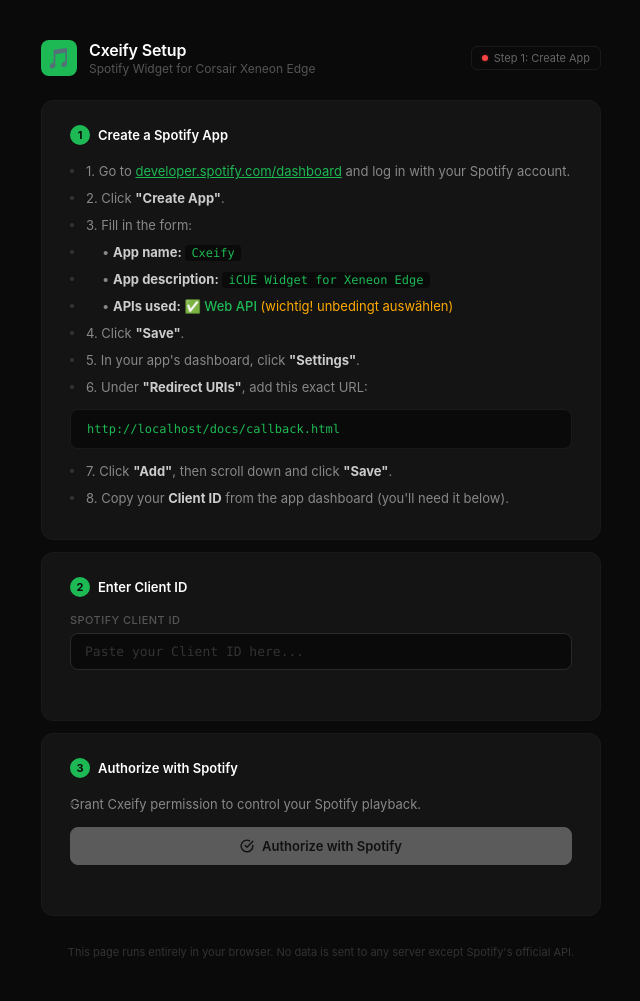
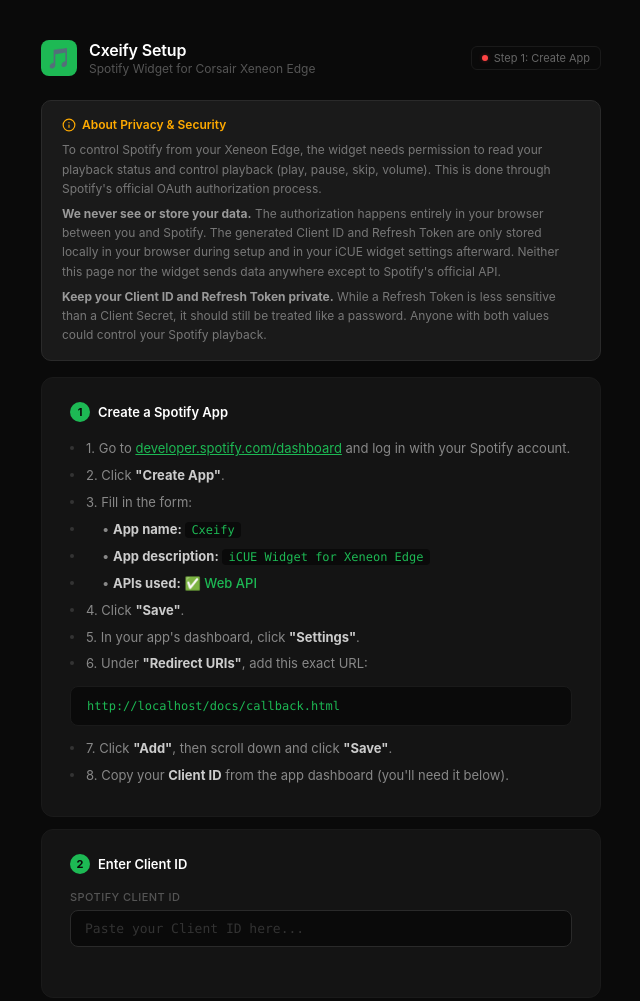
Before and after one commit to AlexSch95/cxeify-widget, a website: page docs/index.html in a window 1280 px wide. Shown: the top 1001 px of the page, without its empty margins (319-959 px from the left). Drawn offline with Linux system fonts and the light colour scheme.

Commit message:
Add privacy disclaimer, fix token row alignment

```diff
--- a/docs/index.html
+++ b/docs/index.html
@@ -333,7 +333,7 @@
       text-transform: uppercase;
       letter-spacing: 0.04em;
       flex-shrink: 0;
-      min-width: 80px;
+      min-width: 105px;
     }
 
     .token-value {
@@ -378,6 +378,40 @@
       color: #888888;
     }
 
+    /* ── Disclaimer ─────────────────────────────────────────────── */
+    .disclaimer {
+      background: #1a1a1a;
+      border: 1px solid #2a2a2a;
+      border-radius: 10px;
+      padding: 16px 20px;
+      margin-bottom: 16px;
+    }
+
+    .disclaimer-title {
+      font-size: 12px;
+      font-weight: 600;
+      color: #ffaa00;
+      margin-bottom: 8px;
+      display: flex;
+      align-items: center;
+      gap: 6px;
+    }
+
+    .disclaimer p {
+      font-size: 12px;
+      color: #777777;
+      line-height: 1.6;
+      margin-bottom: 6px;
+    }
+
+    .disclaimer p:last-child {
+      margin-bottom: 0;
+    }
+
+    .disclaimer strong {
+      color: #999999;
+    }
+
     /* ── Hidden ──────────────────────────────────────────────────── */
     .hidden { display: none; }
   </style>
@@ -395,6 +429,27 @@
         <span class="badge-dot no" id="badgeDot"></span>
         <span id="badgeText">Not started</span>
       </div>
+    </div>
+
+    <!-- Disclaimer -->
+    <div class="disclaimer">
+      <div class="disclaimer-title">
+        <svg width="14" height="14" viewBox="0 0 24 24" fill="none" stroke="currentColor" stroke-width="2" stroke-linecap="round" stroke-linejoin="round">
+          <circle cx="12" cy="12" r="10"/>
+          <line x1="12" y1="12" x2="12" y2="16"/>
+          <line x1="12" y1="8" x2="12.01" y2="8"/>
+        </svg>
+        About Privacy & Security
+      </div>
+      <p>
+        To control Spotify from your Xeneon Edge, the widget needs permission to read your playback status and control playback (play, pause, skip, volume). This is done through Spotify's official OAuth authorization process.
+      </p>
+      <p>
+        <strong>We never see or store your data.</strong> The authorization happens entirely in your browser between you and Spotify. The generated Client ID and Refresh Token are only stored locally in your browser during setup and in your iCUE widget settings afterward. Neither this page nor the widget sends data anywhere except to Spotify's official API.
+      </p>
+      <p>
+        <strong>Keep your Client ID and Refresh Token private.</strong> While a Refresh Token is less sensitive than a Client Secret, it should still be treated like a password. Anyone with both values could control your Spotify playback.
+      </p>
     </div>
 
     <!-- Step 1: Create Spotify App -->
@@ -420,7 +475,7 @@
         • <strong>App description:</strong> <code>iCUE Widget for Xeneon Edge</code>
       </p>
       <p class="instruction" style="padding-left:32px;">
-        • <strong>APIs used:</strong> ✅ <span class="highlight">Web API</span> <span style="color:#ffaa00;">(wichtig! unbedingt auswählen)</span>
+        • <strong>APIs used:</strong> ✅ <span class="highlight">Web API</span>
       </p>
       <p class="instruction">
         4. Click <strong>"Save"</strong>.
@@ -484,20 +539,16 @@
         Copy these values into your iCUE widget settings:
       </p>
 
-      <label>Client ID</label>
       <div class="token-row">
         <span class="token-label">Client ID</span>
         <span class="token-value" id="resultClientId">-</span>
         <button class="btn-copy" id="copyClientId" onclick="copyToClipboard('resultClientId', this)">Copy</button>
       </div>
 
-      <div style="margin-top:12px;">
-        <label>Refresh Token</label>
-        <div class="token-row">
-          <span class="token-label">Refresh Token</span>
-          <span class="token-value" id="resultRefreshToken">-</span>
-          <button class="btn-copy" id="copyRefreshToken" onclick="copyToClipboard('resultRefreshToken', this)">Copy</button>
-        </div>
+      <div class="token-row" style="margin-top:8px;">
+        <span class="token-label">Refresh Token</span>
+        <span class="token-value" id="resultRefreshToken">-</span>
+        <button class="btn-copy" id="copyRefreshToken" onclick="copyToClipboard('resultRefreshToken', this)">Copy</button>
       </div>
 
       <div class="divider"></div>
```
